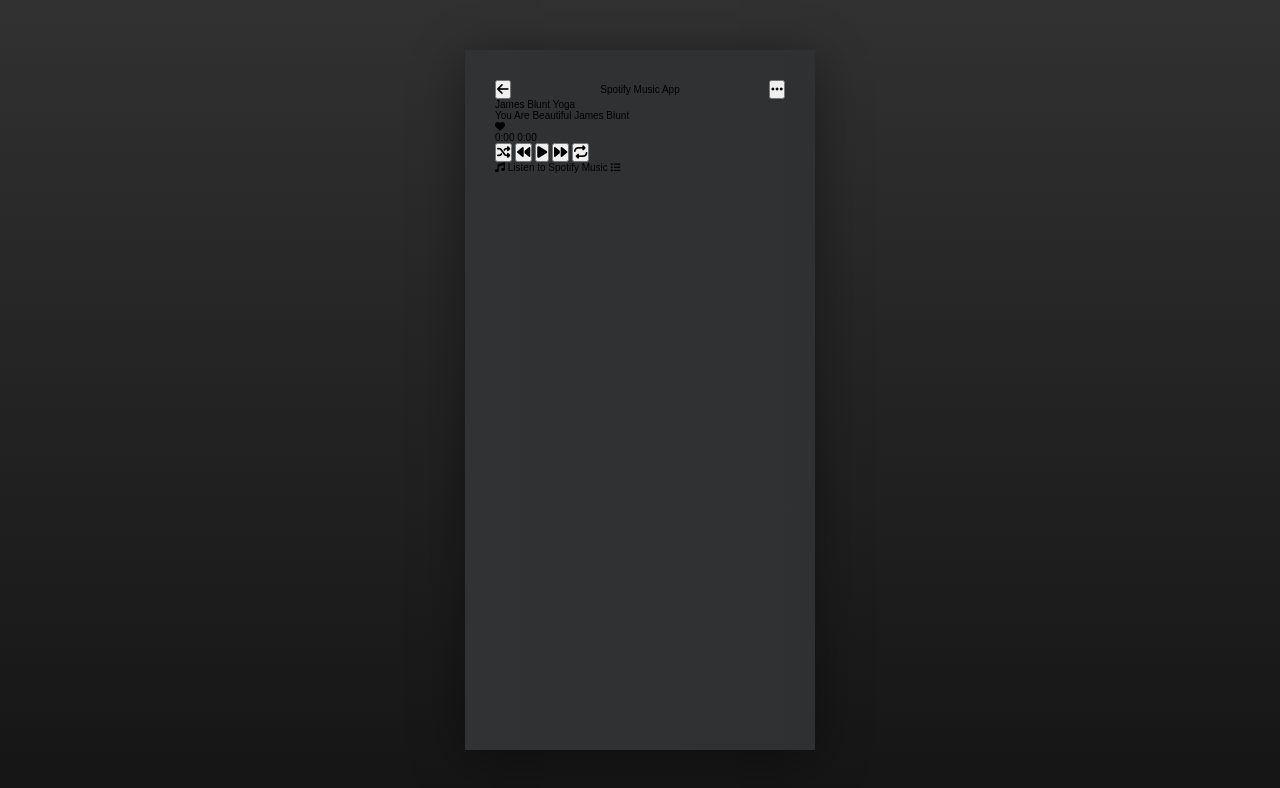
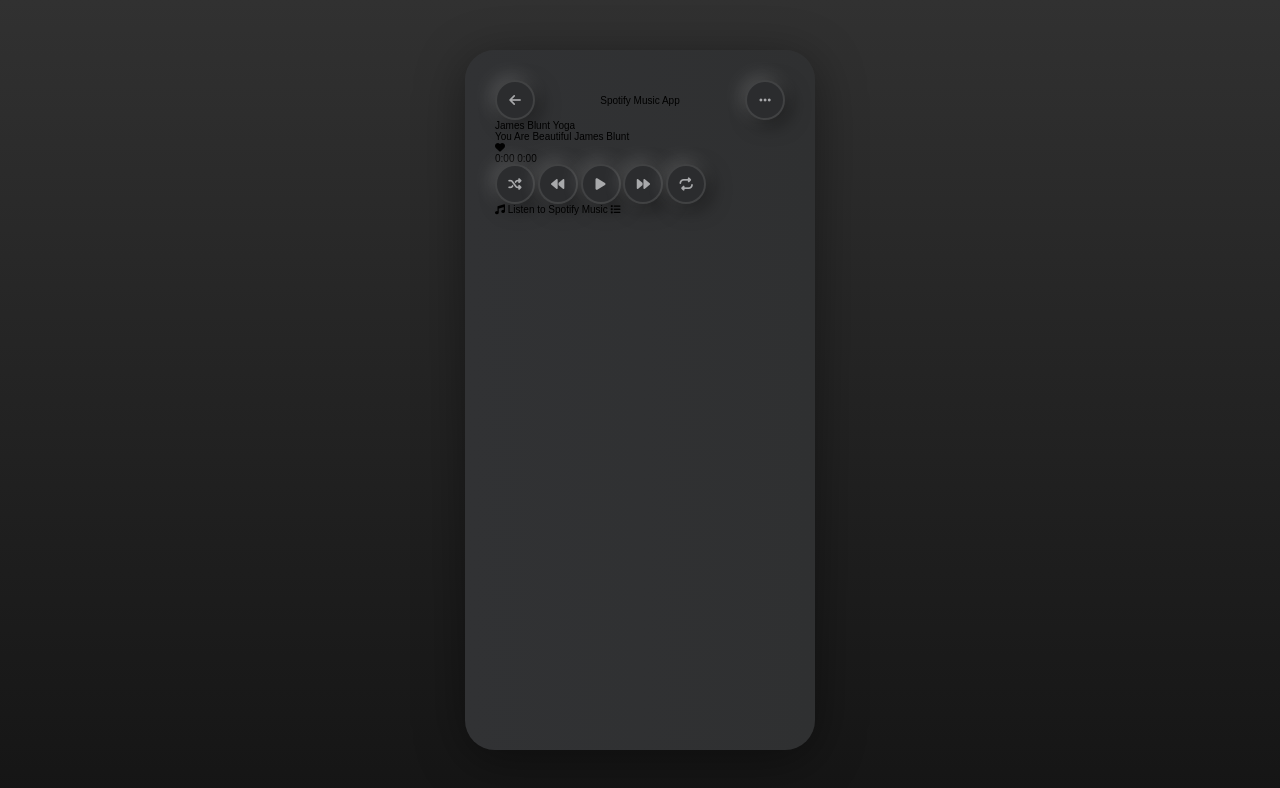
Before and after one commit to tmaxfocus/Web_Projects, a plain HTML site: page spotify/index.html in a window 1280 px wide. Drawn offline with Linux system fonts and the light colour scheme; a web font is replaced by a local one.

Commit message:
styling with box shadow

```diff
--- a/spotify/css/style.css
+++ b/spotify/css/style.css
@@ -23,6 +23,7 @@ html {
   width: 35rem;
   height: 70rem;
   background: linear-gradient(to right, #313234, #2f3031);
+  border-radius: 3rem;
   box-shadow: 0 1rem 5rem rgba(0, 0, 0, 0.4);
   display: flex;
   flex-direction: column;
@@ -35,3 +36,15 @@ html {
   justify-content: space-between;
   align-items: center;
 }
+
+.player-btn {
+  width: 4rem;
+  height: 4rem;
+  border: 0.2rem solid rgba(255, 255, 255, 0.1);
+  border-radius: 50%;
+  background-color: #2b2c2e;
+  color: #a8a9ab;
+  box-shadow: 0.5rem 0.5rem 2rem -0.1rem rgba(0, 0, 0, 0.5),
+    -0.4rem -0.4rem 2rem -0.1rem rgba(255, 255, 255, 0.2);
+  cursor: pointer;
+}
```
